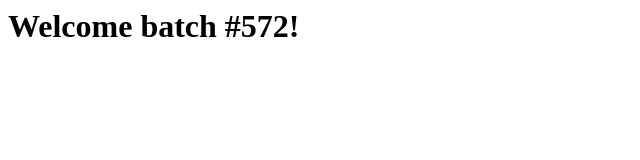
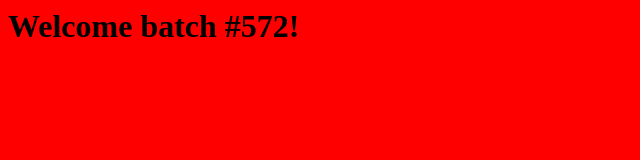
Before and after one commit to The-Pavel/le_wagon, a plain HTML site: page index.html in a window 1280 px wide. Shown: the whole page, without its empty margins (0-640 px from the left). Drawn offline with Linux system fonts and the light colour scheme.

Commit message:
added red color to background

```diff
--- a/index.html
+++ b/index.html
@@ -1,8 +1,8 @@
 <html lang="en">
 <head>
   <meta charset="UTF-8">
-  <meta name="viewport" content="width=device-width, initial-scale=1.0">
   <title>Document</title>
+  <link rel="stylesheet" href="style.css">
 </head>
 <body>
   <h1>Welcome batch #572!</h1>
--- /dev/null
+++ b/style.css
@@ -0,0 +1,3 @@
+body {
+  background-color: red;
+}
```
